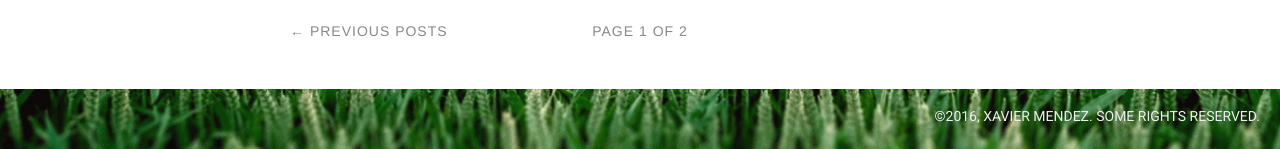
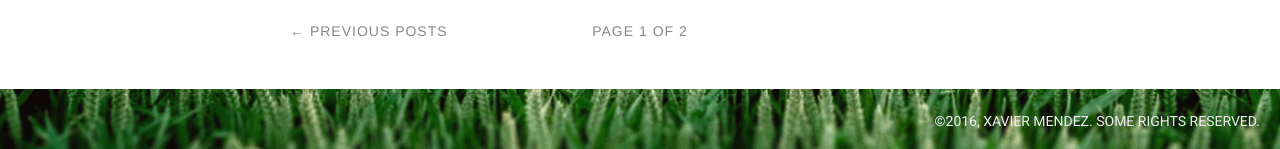
Before and after one commit to jmendeth/jmendeth.com, a Jekyll site: the page built from index.html, in a window 1280 px wide. Shown: the part 1563-1712 px from the top of the page. Built offline with Jekyll 4.4.1, drawn with Linux system fonts in a browser that asks for light colours; nearby versions of some CDN libraries; some web fonts are replaced; the list of posts is cut into pages by our own code.

Commit message:
Center copyright text vertically (?)

```diff
--- a/assets/css/default.css
+++ b/assets/css/default.css
@@ -478,7 +478,7 @@ pre code {
 	color: inherit;
 	font-size: 14px;
 	text-transform: uppercase;
-	bottom: 10px;
+	bottom: 5px;
 	position: absolute;
 }
 
```
